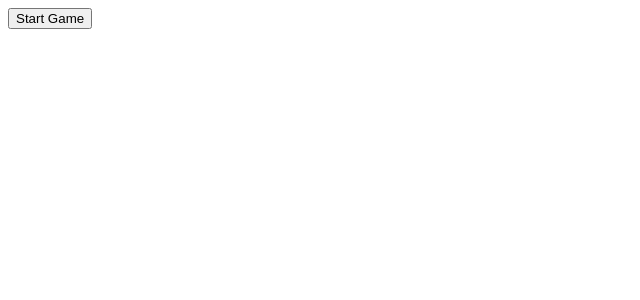
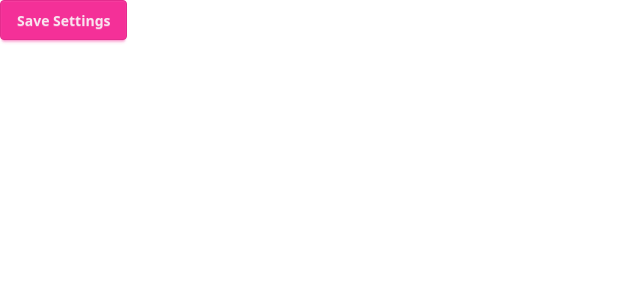
Before and after one commit to ScottGibb/LED-Strip-Controller-Tauri-App, a React (Vite) app: page / in a window 1280 px wide. Shown: the top 300 px of the page, without its empty margins (0-640 px from the left). Built offline with nearby package versions, Linux system fonts and the light colour scheme.

Commit message:
feat: add tailwind and daisyui
Signed-off-by: Scott Gibb <smgibb@yahoo.com>

```diff
--- a/package.json
+++ b/package.json
@@ -10,12 +10,15 @@
     "postinstall": "bun2nix -o bun.nix"
   },
   "dependencies": {
+    "@tailwindcss/vite": "^4.1.18",
     "@tauri-apps/api": "^2",
     "@tauri-apps/plugin-opener": "^2",
+    "daisyui": "^5.5.14",
     "react": "^19.2.3",
     "react-dom": "^19.2.3",
     "react-router-dom": "^7.11.0",
-    "react-toastify": "^11.0.5"
+    "react-toastify": "^11.0.5",
+    "tailwindcss": "^4.1.18"
   },
   "devDependencies": {
     "@eslint/js": "^9.39.2",
--- a/src/layouts/index.tsx
+++ b/src/layouts/index.tsx
@@ -6,7 +6,7 @@ export function Layout({ children }: { children: ReactNode }) {
     <div className="flex flex-col h-screen overflow-hidden">
       <ToastContainer />
       <div>
-        <div className="flex-grow">{children}</div>
+        <div className="grow">{children}</div>
       </div>
     </div>
   );
--- a/src/main.tsx
+++ b/src/main.tsx
@@ -3,6 +3,7 @@ import ReactDOM from "react-dom/client";
 import { Layout } from "./layouts";
 import { BrowserRouter } from "react-router-dom";
 import AppRoutes from "./routes";
+import "./styles/tailwind.css";
 
 const rootElement = document.getElementById("root");
 if (rootElement == null) {
--- a/src/pages/settings.tsx
+++ b/src/pages/settings.tsx
@@ -1,8 +1,18 @@
 /** Settings for the game.  This page is loaded once before a game starts to determine rules and player count. */
 
 import { useEffect } from "react";
+import { notifySuccess } from "../services/notifications";
 
 export function SettingsPage() {
   useEffect(() => {}, []);
-  return <button>Start Game</button>;
+  return (
+    <div>
+      <button
+        className="btn  btn-secondary"
+        onClick={() => notifySuccess("Settings saved!")}
+      >
+        Save Settings
+      </button>
+    </div>
+  );
 }
--- /dev/null
+++ b/src/styles/tailwind.css
@@ -0,0 +1,2 @@
+@import "tailwindcss";
+@plugin "daisyui";
--- a/src/vite-env.d.ts
+++ b/src/vite-env.d.ts
@@ -1 +1 @@
-import 'vite/client'
+import "vite/client";
--- /dev/null
+++ b/tailwind.config.js
@@ -0,0 +1,11 @@
+/** @type {import('tailwindcss').Config} */
+export default {
+  content: [
+    './index.html',
+    './src/**/*.{js,ts,jsx,tsx}',
+  ],
+  theme: {
+    extend: {},
+  },
+  plugins: [],
+}
--- a/vite.config.ts
+++ b/vite.config.ts
@@ -1,5 +1,6 @@
 import { defineConfig } from "vite";
 import react from "@vitejs/plugin-react";
+import tailwindcss from "@tailwindcss/vite";
 
 // @ts-expect-error process is a nodejs global
 // eslint-disable-next-line no-undef
@@ -7,7 +8,7 @@ const host = process.env.TAURI_DEV_HOST;
 
 // https://vitejs.dev/config/
 export default defineConfig(async () => ({
-  plugins: [react()],
+  plugins: [react(), tailwindcss()],
 
   // Vite options tailored for Tauri development and only applied in `tauri dev` or `tauri build`
   //
```
Also changed, not shown: 1 other file (tests, documents, lock files or other folders).
